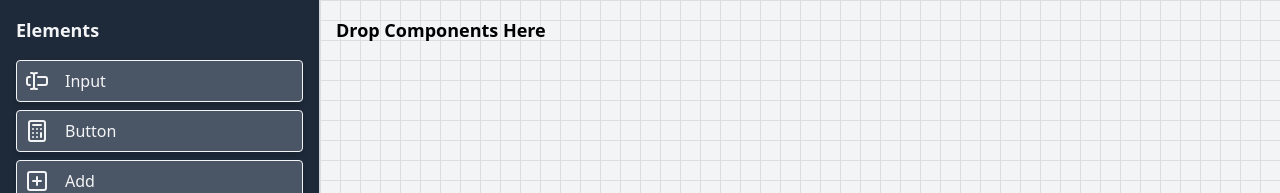
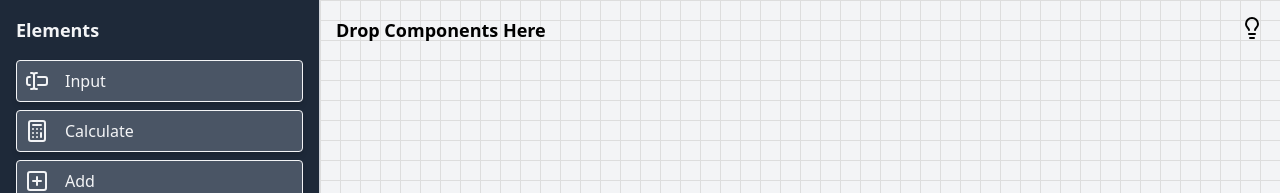
Before and after one commit to Shubhanker01/Calculator-Builder, a React (Vite) app in the folder Frontend/calc-builder-frontend/: page /main-app in a window 1280 px wide. Shown: the top 193 px of the page. Built offline with nearby package versions, Linux system fonts and the light colour scheme.

Commit message:
added touch sensors

```diff
--- a/Frontend/calc-builder-frontend/src/App.jsx
+++ b/Frontend/calc-builder-frontend/src/App.jsx
@@ -2,11 +2,13 @@ import { Route, Routes } from "react-router-dom"
 import Home from "./components/Home"
 import CalcBuilder from "./components/CalcBuilder"
 import Output from "./components/Output"
+import ToggleTheme from "./components/ToggleTheme"
 
 function App() {
 
   return (
     <>
+      <ToggleTheme />
       <Routes>
         <Route path="/" element={<Home />}></Route>
         <Route path="/main-app" element={<CalcBuilder />}></Route>
--- a/Frontend/calc-builder-frontend/src/components/CalcBuilder.jsx
+++ b/Frontend/calc-builder-frontend/src/components/CalcBuilder.jsx
@@ -1,6 +1,10 @@
 import React, { useState } from 'react'
 import {
     DndContext,
+    useSensors,
+    PointerSensor,
+    TouchSensor,
+    useSensor
 } from '@dnd-kit/core'
 import Sidebar from './Sidebar'
 import DropArea from './DropArea'
@@ -8,6 +12,10 @@ import DropArea from './DropArea'
 function CalcBuilder() {
     const [droppedItems, setDroppedItems] = useState([])
 
+    const sensors = useSensors(
+        useSensor(PointerSensor, { activationConstraint: { distance: 5 } }),
+        useSensor(TouchSensor, { activationConstraint: { delay: 200, tolerance: 5 } })
+    )
     const handleDragEnd = (e) => {
         const { over } = e;
         if (over && over.id === 'drop-area') {
@@ -16,7 +24,7 @@ function CalcBuilder() {
     }
     return (
         <>
-            <DndContext onDragEnd={handleDragEnd}>
+            <DndContext sensors={sensors} onDragEnd={handleDragEnd}>
                 <div className="flex h-screen">
                     <Sidebar />
                     <DropArea droppedItems={droppedItems} setDroppedItems={setDroppedItems} />
--- a/Frontend/calc-builder-frontend/src/components/DropArea.jsx
+++ b/Frontend/calc-builder-frontend/src/components/DropArea.jsx
@@ -1,5 +1,4 @@
 import React from 'react'
-import { useDroppable } from '@dnd-kit/core'
 import { Trash2 } from 'lucide-react'
 import {
     arrayMove,
@@ -7,7 +6,7 @@ import {
     sortableKeyboardCoordinates,
     verticalListSortingStrategy,
 } from '@dnd-kit/sortable';
-import { useSensor, useSensors, PointerSensor, closestCenter, DndContext, KeyboardSensor } from '@dnd-kit/core';
+import { useSensor, useSensors, PointerSensor, closestCenter, DndContext, KeyboardSensor, TouchSensor, useDroppable } from '@dnd-kit/core';
 import SortableItem from './SortableItem';
 import useCalculatorStore from '../store';
 import { useNavigate } from 'react-router-dom';
@@ -17,7 +16,8 @@ function DropArea({ droppedItems, setDroppedItems }) {
     const { outputItems, setOutputItems } = useCalculatorStore()
     const { setNodeRef } = useDroppable({ id: 'drop-area' })
     const sensors = useSensors(
-        useSensor(PointerSensor),
+        useSensor(PointerSensor, { activationConstraint: { distance: 5 } }),
+        useSensor(TouchSensor, { activationConstraint: { delay: 200, tolerance: 5 } }),
         useSensor(KeyboardSensor, {
             coordinateGetter: sortableKeyboardCoordinates,
         })
--- a/Frontend/calc-builder-frontend/src/components/RenderElement.jsx
+++ b/Frontend/calc-builder-frontend/src/components/RenderElement.jsx
@@ -1,9 +1,8 @@
 import React, { useState } from 'react'
-import DraggableElement from './DraggableElement'
 import useCalculatorStore from '../store'
 
 function RenderElement({ element }) {
-    const { expression, setExpression } = useCalculatorStore()
+    const { expression, setExpression, clearExpression, calculateResult } = useCalculatorStore()
     const digits = ['7', '8', '9', '4', '5', '6', '1', '2', '3', '0', '.']
     if (element === 'input') {
         return (
@@ -13,29 +12,29 @@ function RenderElement({ element }) {
             </>
         )
     }
-    else if (element === 'button') {
+    else if (element === 'calculate') {
         return (
-            <button className='bg-gray-800 text-gray-100 p-2 text-lg rounded-md cursor-pointer'>Click Me</button>
+            <button onClick={calculateResult} className='bg-gray-800 text-gray-100 p-2 text-lg rounded-md cursor-pointer'>=</button>
         )
     }
     else if (element === 'add') {
         return (
-            <button className='bg-gray-800 text-gray-100 p-4 text-xl rounded-md cursor-pointer'>+</button>
+            <button onClick={() => setExpression('+')} className='bg-gray-800 text-gray-100 p-4 text-xl rounded-md cursor-pointer'>+</button>
         )
     }
     else if (element === 'subtract') {
         return (
-            <button className='bg-gray-800 text-gray-100 p-4 text-xl rounded-md cursor-pointer'>-</button>
+            <button onClick={() => setExpression('-')} className='bg-gray-800 text-gray-100 p-4 text-xl rounded-md cursor-pointer'>-</button>
         )
     }
     else if (element === 'divide') {
         return (
-            <button className='bg-gray-800 text-gray-100 p-4 text-xl rounded-md cursor-pointer'>/</button>
+            <button onClick={() => setExpression('/')} className='bg-gray-800 text-gray-100 p-4 text-xl rounded-md cursor-pointer'>/</button>
         )
     }
     else if (element === 'multiplication') {
         return (
-            <button className='bg-gray-800 text-gray-100 p-4 text-xl rounded-md cursor-pointer'>*</button>
+            <button onClick={() => setExpression('*')} className='bg-gray-800 text-gray-100 p-4 text-xl rounded-md cursor-pointer'>*</button>
         )
     }
     else if (element === 'numbers') {
@@ -44,7 +43,7 @@ function RenderElement({ element }) {
                 {
                     digits.map((digit, ind) => {
                         return (
-                            <button onClick={()=>setExpression(digit)} className='bg-gray-800 text-gray-100 p-2 text-lg rounded-md cursor-pointer' key={ind}>{digit}</button>
+                            <button onClick={() => setExpression(digit)} className='bg-gray-800 text-gray-100 p-2 text-lg rounded-md cursor-pointer' key={ind}>{digit}</button>
                         )
                     })
                 }
@@ -53,7 +52,7 @@ function RenderElement({ element }) {
     }
     else if (element === 'delete') {
         return (
-            <button className='bg-gray-800 text-gray-100 p-4 text-xl rounded-md cursor-pointer'>DEL</button>
+            <button onClick={clearExpression} className='bg-gray-800 text-gray-100 p-4 text-xl rounded-md cursor-pointer'>DEL</button>
         )
     }
 }
--- a/Frontend/calc-builder-frontend/src/components/Sidebar.jsx
+++ b/Frontend/calc-builder-frontend/src/components/Sidebar.jsx
@@ -15,10 +15,10 @@ function Sidebar() {
                         <p className='ml-4'>Input</p>
                     </div>
                 </DraggableElement>
-                <DraggableElement id="button">
+                <DraggableElement id="calculate">
                     <div className='flex'>
                         <Calculator size={24} />
-                        <p className='ml-4'>Button</p>
+                        <p className='ml-4'>Calculate</p>
                     </div>
                 </DraggableElement>
                 <DraggableElement id="add">
--- /dev/null
+++ b/Frontend/calc-builder-frontend/src/components/ToggleTheme.jsx
@@ -0,0 +1,15 @@
+import React from 'react'
+import { Lightbulb } from 'lucide-react'
+
+function ToggleTheme() {
+    return (
+        <div>
+            <button className='fixed top-4 right-4'>
+                <Lightbulb size={24} />
+            </button>
+
+        </div>
+    )
+}
+
+export default ToggleTheme
--- a/Frontend/calc-builder-frontend/src/store.js
+++ b/Frontend/calc-builder-frontend/src/store.js
@@ -6,7 +6,16 @@ const useCalculatorStore = create((set) => (
         expression: '',
         setOutputItems: (items) => set({ outputItems: items }),
         setExpression: (value) =>
-            set((state) => ({ expression: state.expression + value }))
+            set((state) => ({ expression: state.expression + value })),
+        clearExpression: () => set({ expression: '' }),
+        calculateResult: () =>
+            set((state) => {
+                try {
+                    return { expression: eval(state.expression).toString() };
+                } catch {
+                    return { expression: 'Error' }
+                }
+            })
     }
 ))
 
```
